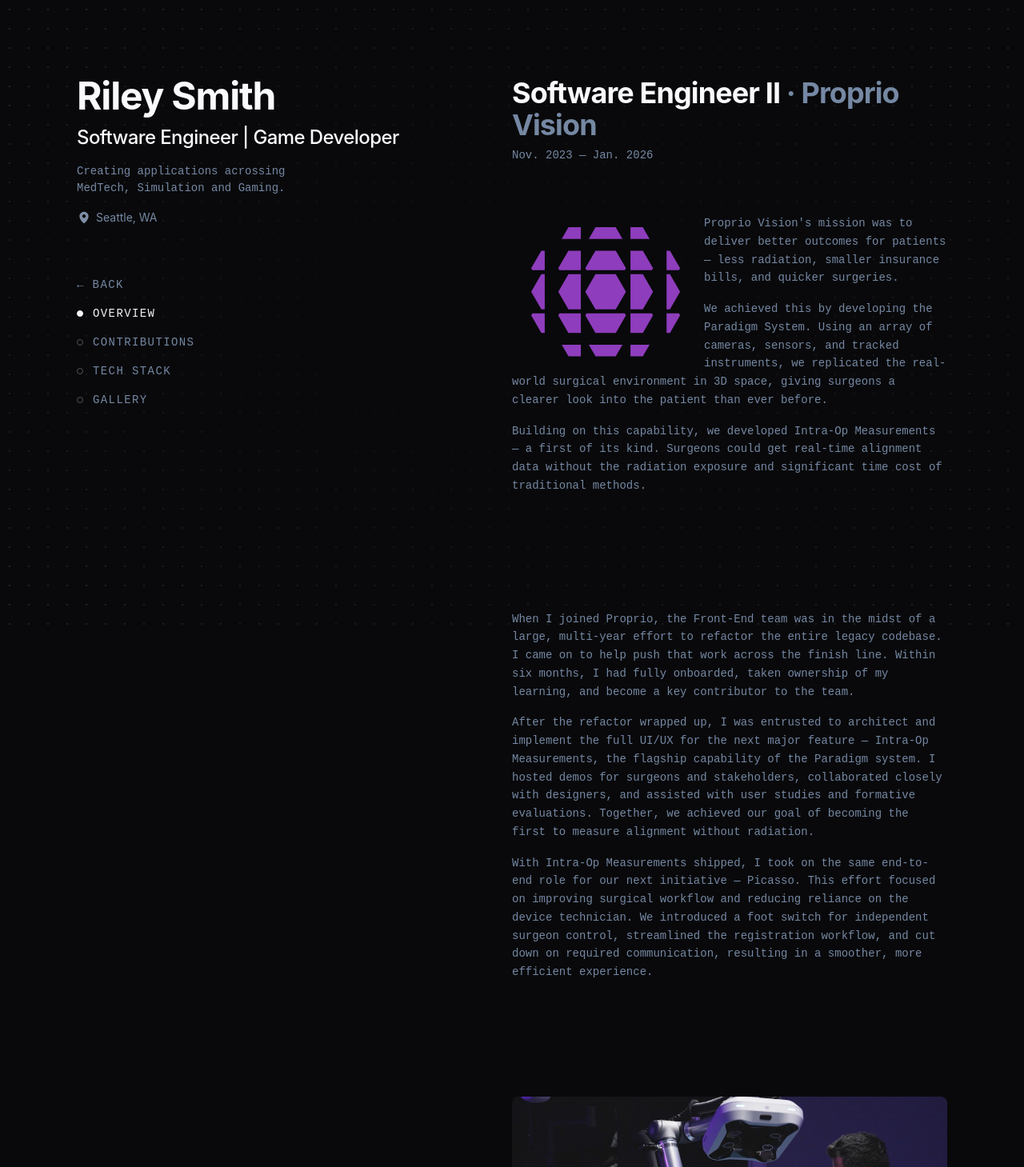
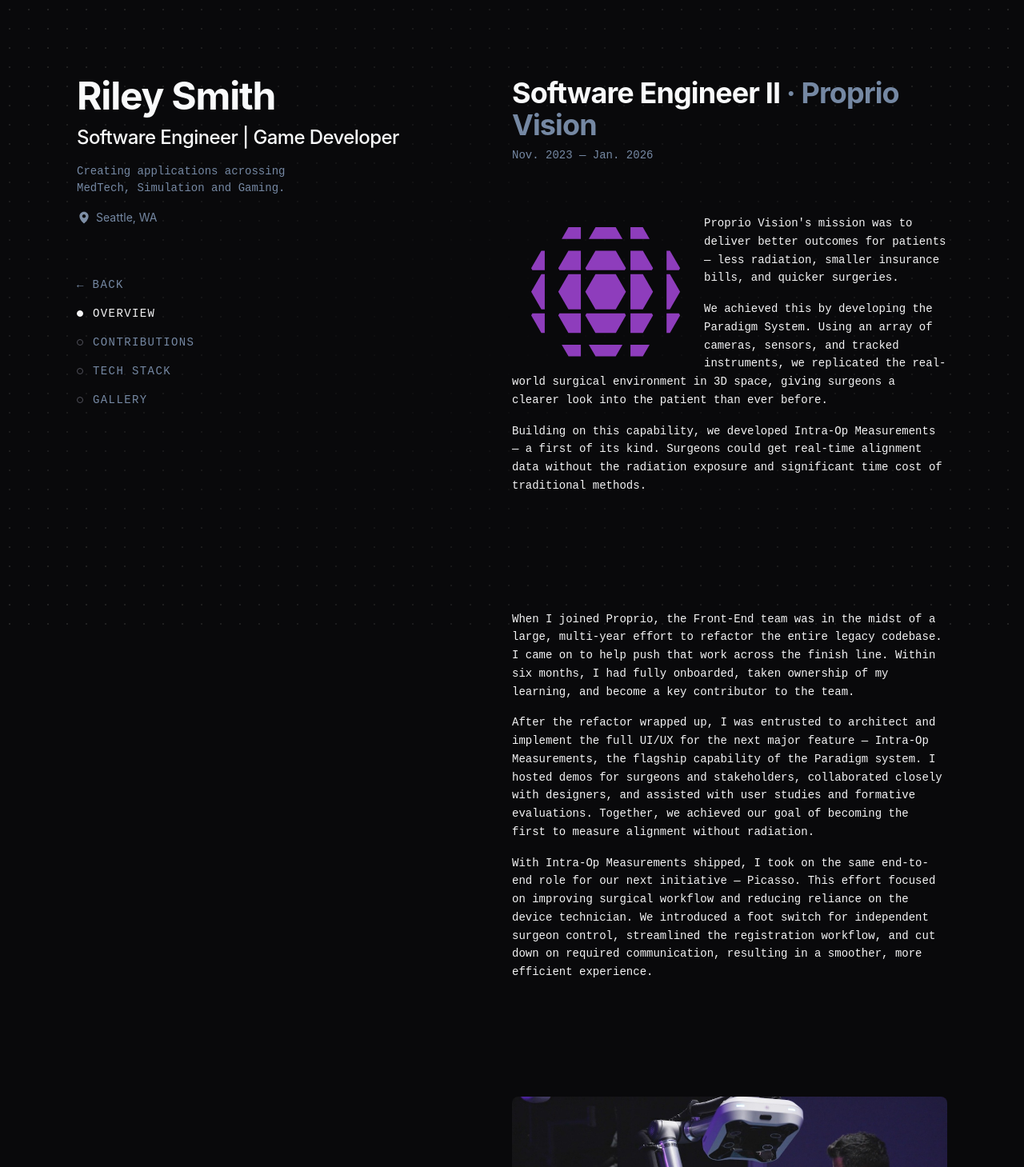
Before and after one commit to SimpleManGames/portfolio, a Next.js app: page /experience/proprio in a window 1280 px wide. Shown: the top 1459 px of the page at 80% size. Built offline with nearby package versions, Linux system fonts and the light colour scheme.

Commit message:
style: change text color to be easier to read

```diff
--- a/src/app/experience/proprio/page.tsx
+++ b/src/app/experience/proprio/page.tsx
@@ -33,7 +33,7 @@
 
       <Section id="overview">
         <div className="flex flex-col sm:flex-row gap-6">
-          <div className="text-muted-foreground font-mono leading-relaxed space-y-4 flex-1">
+          <div className="text-muted-background font-mono leading-relaxed space-y-4 flex-1">
             <div>
               <Link
                 href="https://www.propriovision.com/"
@@ -72,7 +72,7 @@
       </Section>
 
       <Section id="contributions">
-        <div className="text-muted-foreground font-mono leading-relaxed space-y-4 flex-1">
+        <div className="text-muted-background font-mono leading-relaxed space-y-4 flex-1">
           <p>
             When I joined Proprio, the Front-End team was in the midst of a
             large, multi-year effort to refactor the entire legacy codebase. I
```
